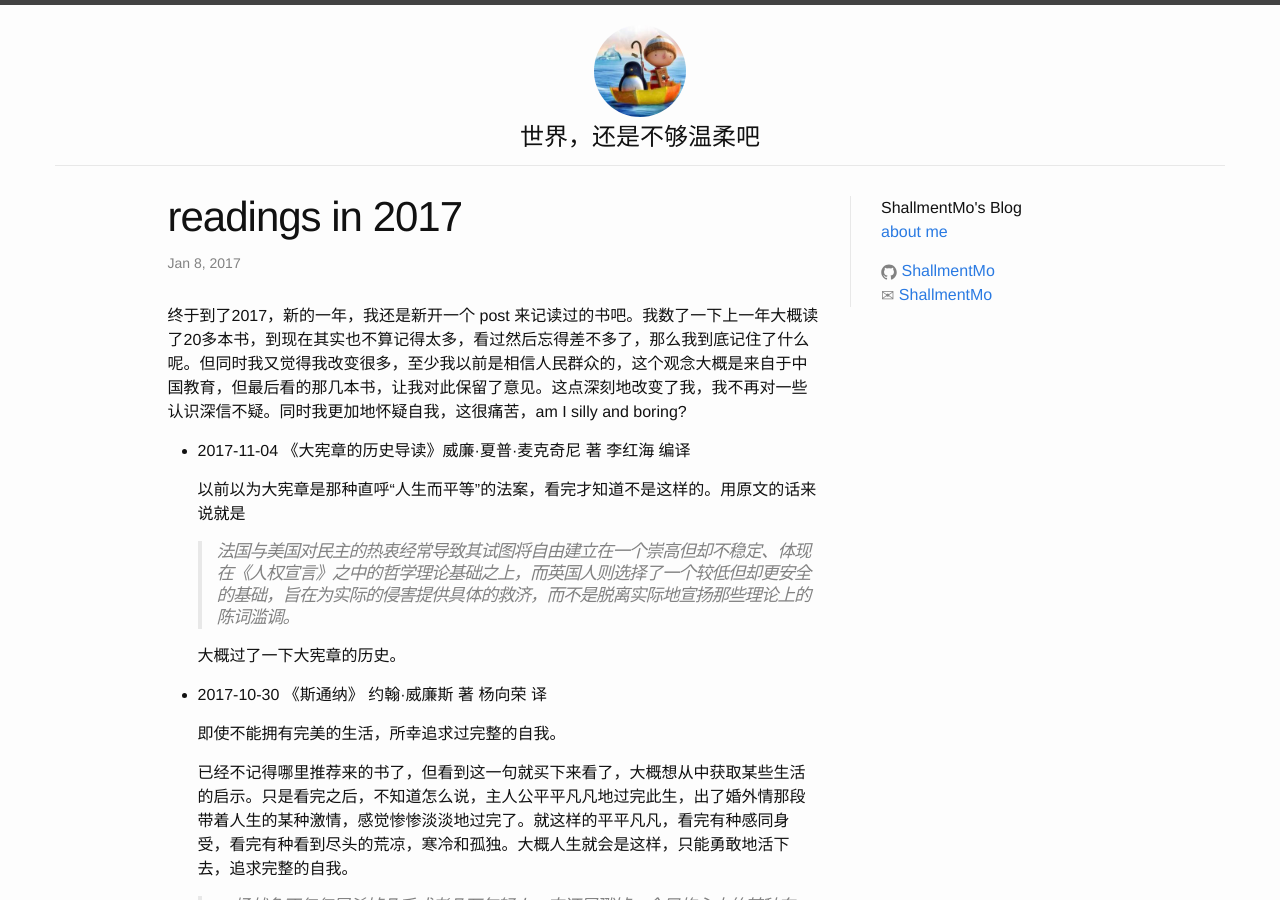
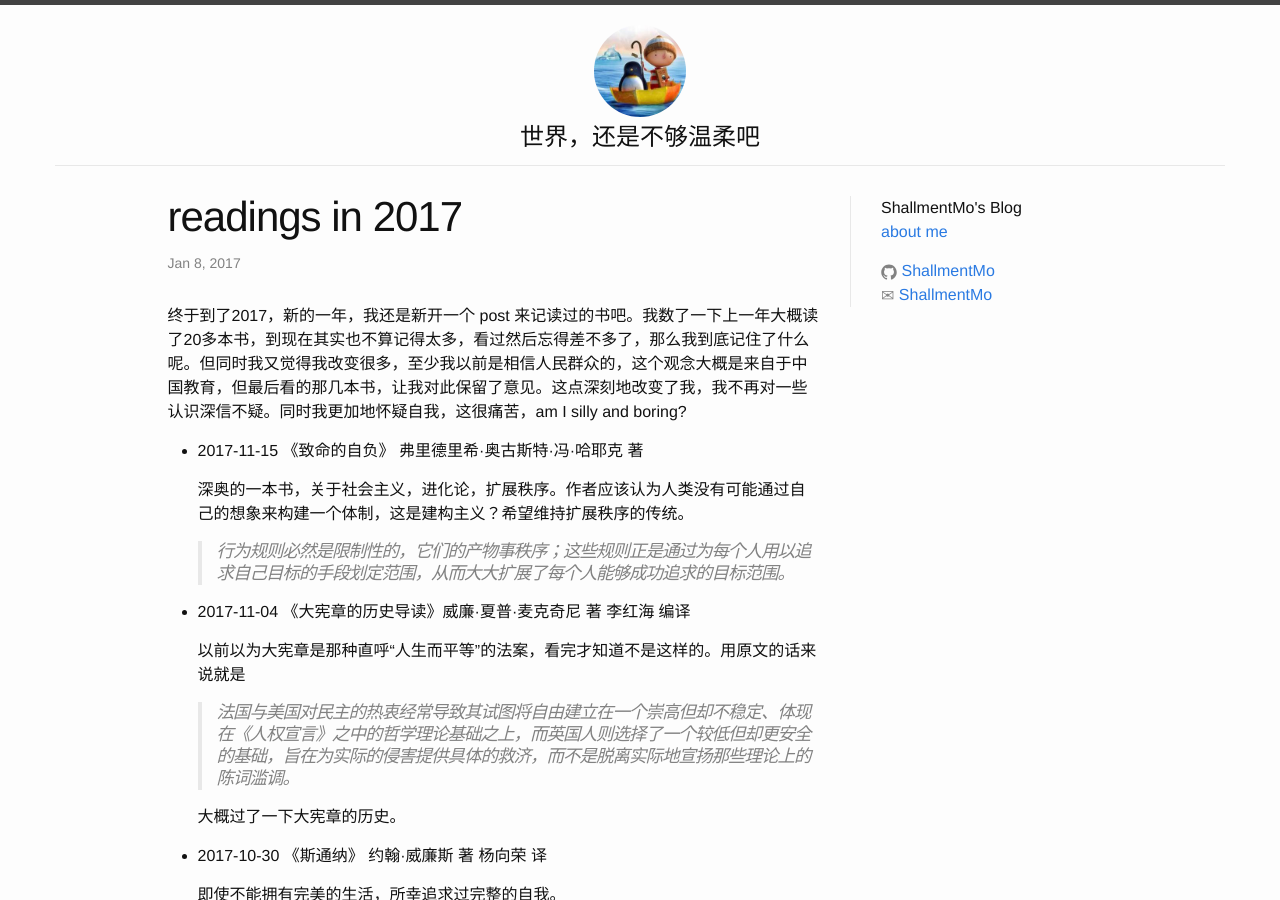
Before and after one commit to ShallmentMo/shallmentmo.github.com, a Jekyll site: the page built from _posts/2017-01-08-readings-in-2017.md, in a window 1280 px wide and 900 px high. Built offline with Jekyll 4.4.1, drawn with Linux system fonts in a browser that asks for light colours.

Commit message:
add 2017-10-15 reading

```diff
--- a/_posts/2017-01-08-readings-in-2017.md
+++ b/_posts/2017-01-08-readings-in-2017.md
@@ -6,6 +6,12 @@ categories: posts
 ---
 
 终于到了2017，新的一年，我还是新开一个 post 来记读过的书吧。我数了一下上一年大概读了20多本书，到现在其实也不算记得太多，看过然后忘得差不多了，那么我到底记住了什么呢。但同时我又觉得我改变很多，至少我以前是相信人民群众的，这个观念大概是来自于中国教育，但最后看的那几本书，让我对此保留了意见。这点深刻地改变了我，我不再对一些认识深信不疑。同时我更加地怀疑自我，这很痛苦，am I silly and boring?
+
+* 2017-11-15 《致命的自负》 弗里德里希·奥古斯特·冯·哈耶克 著
+
+  深奥的一本书，关于社会主义，进化论，扩展秩序。作者应该认为人类没有可能通过自己的想象来构建一个体制，这是建构主义？希望维持扩展秩序的传统。
+
+  > 行为规则必然是限制性的，它们的产物事秩序；这些规则正是通过为每个人用以追求自己目标的手段划定范围，从而大大扩展了每个人能够成功追求的目标范围。
 
 * 2017-11-04 《大宪章的历史导读》威廉·夏普·麦克奇尼 著 李红海 编译
 
```
